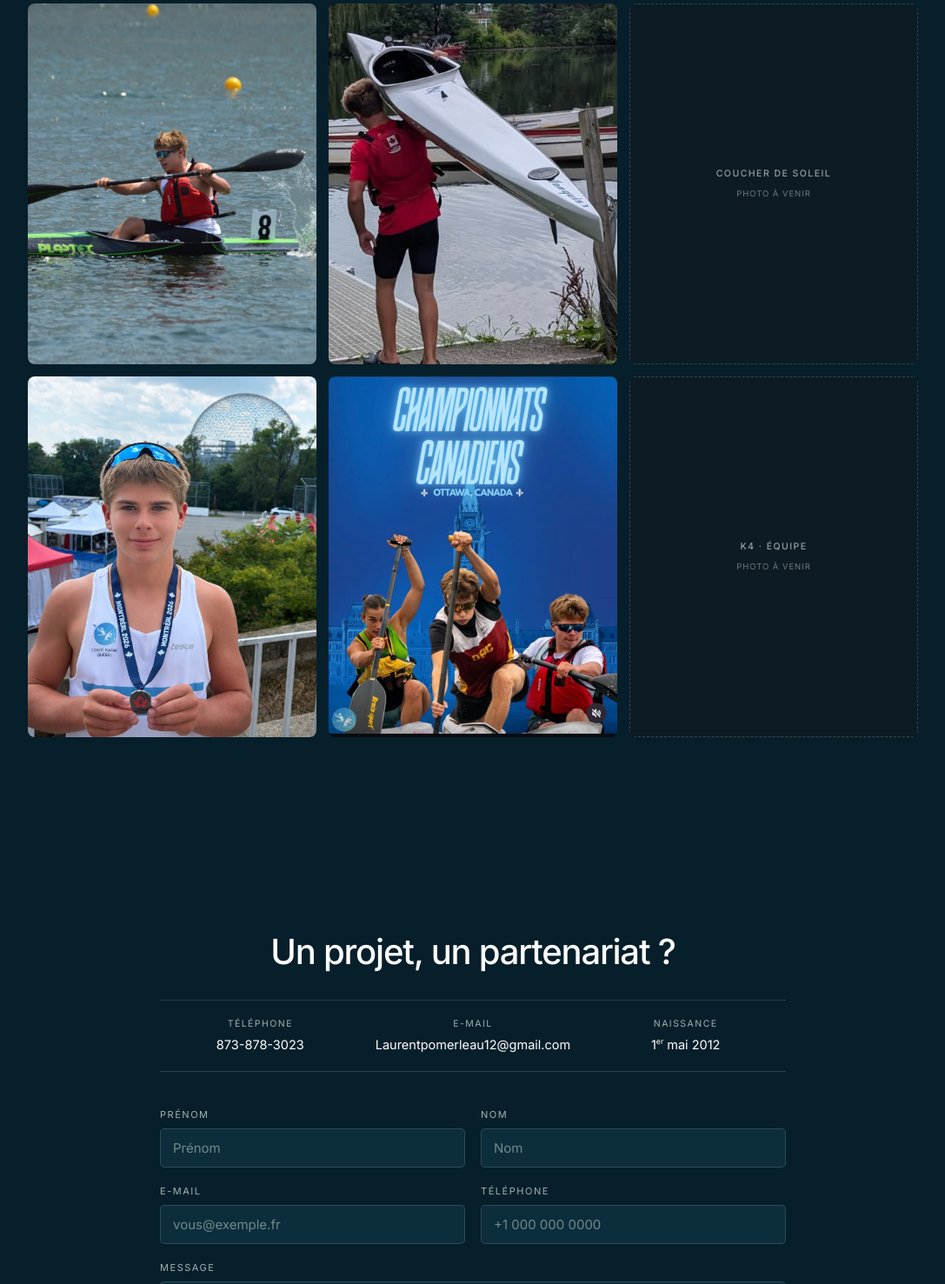
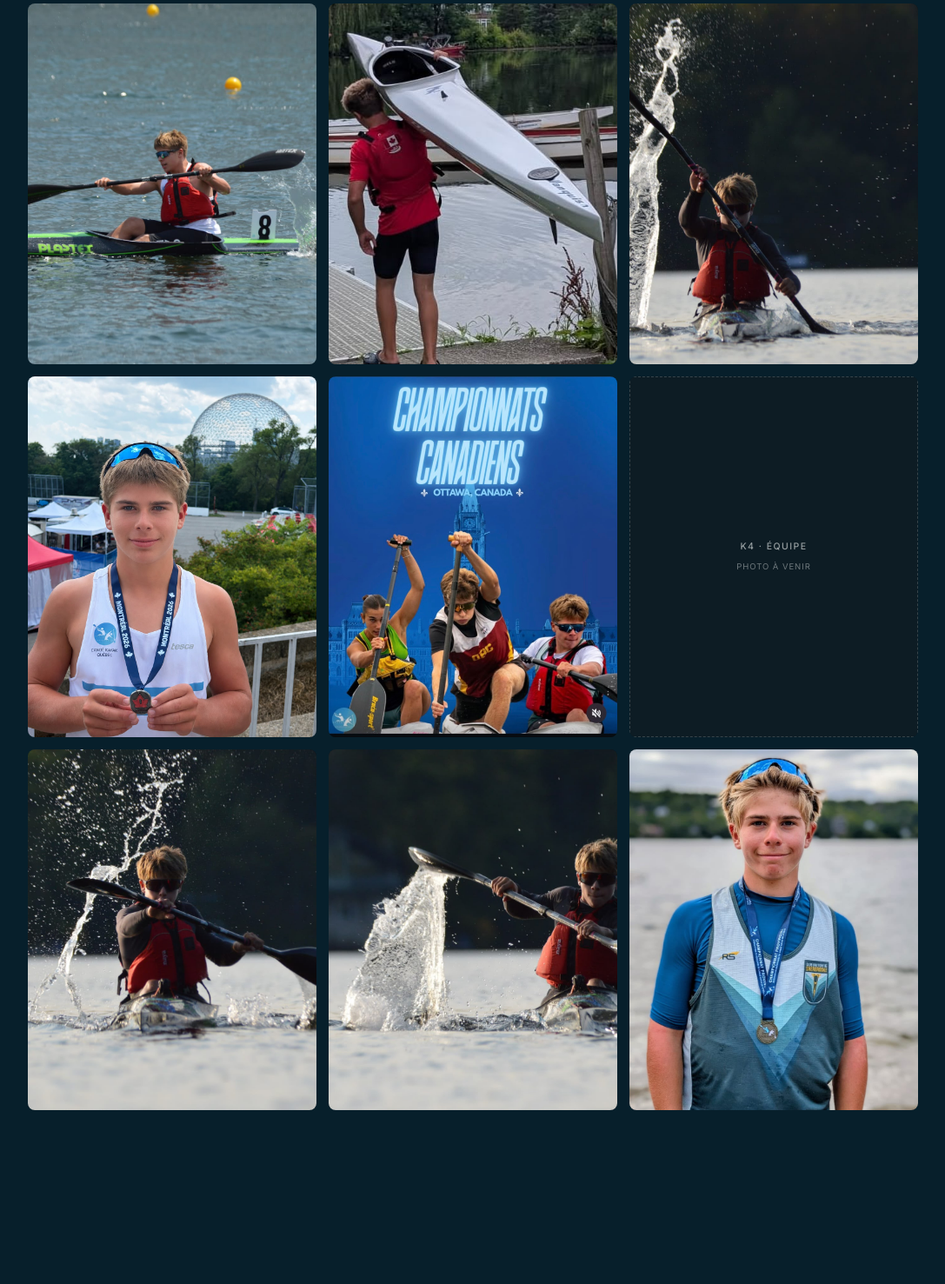
Before and after one commit to JupomIII/laurent-pomerleau, a plain HTML site: page index.html in a window 1280 px wide. Shown: the part 3432-4909 px from the top of the page at 87% size, without its empty margins (96-1183 px from the left). Drawn offline with Linux system fonts and the light colour scheme.

Commit message:
Ajout des quatre nouvelles photos à la galerie
Le portrait du championnat provincial, trois photos de sprint en lumière de fin de journée et la tuile « coucher de soleil » sont désormais illustrées ; l'emplacement K4 reste en attente.

```diff
--- a/index.html
+++ b/index.html
@@ -211,14 +211,11 @@
               />
             </figure>
             <figure class="reveal">
-              <div
-                class="ph ph-dark"
-                role="img"
-                aria-label="Emplacement photo — kayak seul sur l’eau au coucher du soleil"
-              >
-                <span>coucher de soleil</span>
-                <small>photo à venir</small>
-              </div>
+              <img
+                src="assets/photos/coucher-soleil.jpeg"
+                alt="Laurent Pomerleau en action dans la lumière dorée de fin de journée"
+                loading="lazy"
+              />
             </figure>
             <figure class="reveal">
               <img
@@ -239,6 +236,27 @@
                 <span>k4 · équipe</span>
                 <small>photo à venir</small>
               </div>
+            </figure>
+            <figure class="reveal">
+              <img
+                src="assets/photos/sprint.jpeg"
+                alt="Laurent Pomerleau en sprint, pagaie à l’horizontale et gerbe d’eau"
+                loading="lazy"
+              />
+            </figure>
+            <figure class="reveal">
+              <img
+                src="assets/photos/pagaie.jpeg"
+                alt="Laurent Pomerleau les deux mains sur la pagaie, éclaboussures autour du kayak"
+                loading="lazy"
+              />
+            </figure>
+            <figure class="reveal">
+              <img
+                src="assets/photos/championnat-provincial.jpeg"
+                alt="Laurent Pomerleau portant sa médaille du championnat provincial"
+                loading="lazy"
+              />
             </figure>
           </div>
         </div>
```
Also changed, not shown: assets/photos/championnat-provincial.jpeg (renamed from assets/photos/WhatsApp Image 2026-11-03 at 8.43.14 PM.jpeg), assets/photos/coucher-soleil.jpeg (renamed from assets/photos/WhatsApp Image 2026-11-03 at 8.44.14 PM.jpeg), assets/photos/pagaie.jpeg (renamed from assets/photos/WhatsApp Image 2026-11-03 at 8.44.14 PM (2).jpeg), assets/photos/sprint.jpeg (renamed from assets/photos/WhatsApp Image 2026-11-03 at 8.44.14 PM (1).jpeg).
